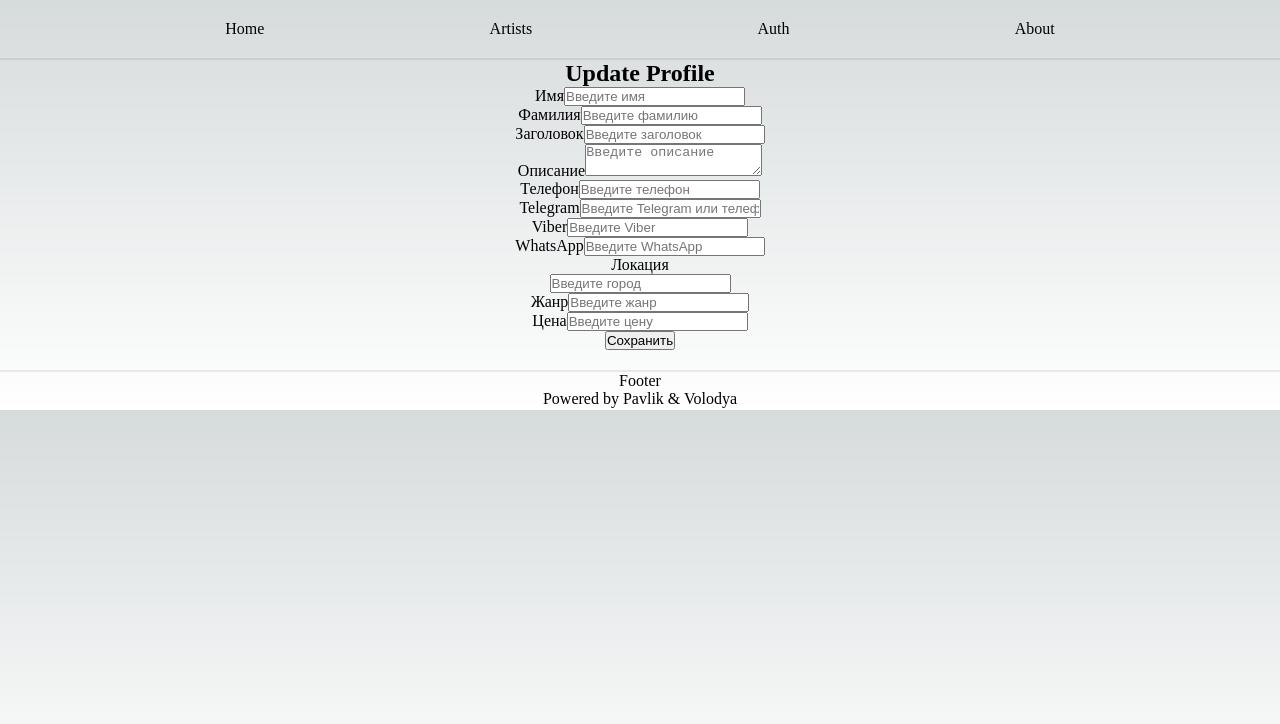
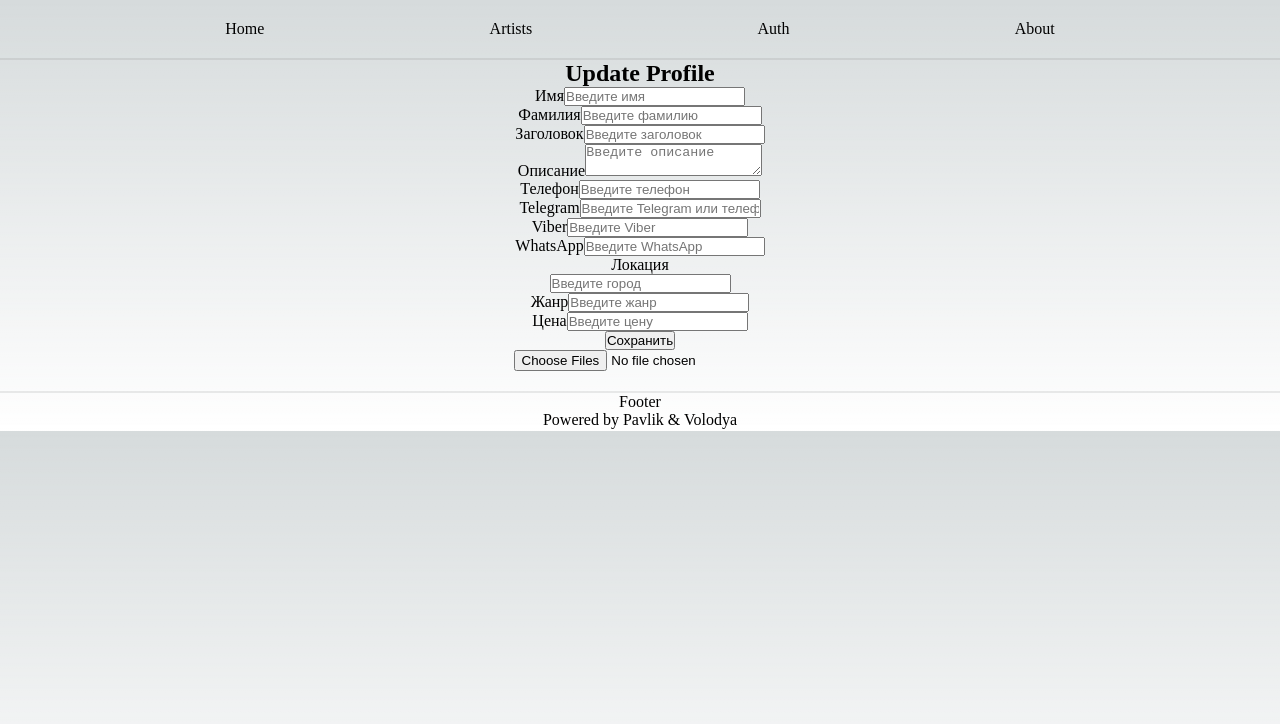
Before and after one commit to smirnypavel/show, a Next.js app: page /profile/update in a window 1280 px wide. Shown: the top 724 px of the page. Built offline with nearby package versions, Linux system fonts and the light colour scheme.

Commit message:
cloudinary add

```diff
--- /dev/null
+++ b/components/User/UploadImage.tsx
@@ -0,0 +1,90 @@
+import React, { useState } from "react";
+import { getUser } from "@/redux/auth/authSelectors";
+import { useSelector } from "react-redux";
+import Image from "next/image";
+
+const cloudName = "show-image";
+const uploadPreset = "aar6vwv6";
+
+const CloudinaryImageUpload: React.FC = () => {
+  const [images, setImages] = useState<
+    Array<{ url: string; publicId: string }>
+  >([]);
+  const [loading, setLoading] = useState(false);
+  const user = useSelector(getUser);
+
+  const handleImageUpload = async (
+    event: React.ChangeEvent<HTMLInputElement>
+  ) => {
+    const files = event.target.files;
+    if (!files) return;
+
+    // Проверка на максимальное количество загружаемых файлов
+    if (files.length > 5) {
+      alert("Можно загрузить только до 5 изображений!");
+      return;
+    }
+
+    const formData = new FormData();
+
+    for (let i = 0; i < files.length; i++) {
+      formData.append("file", files[i]);
+      formData.append("upload_preset", uploadPreset);
+      formData.append("folder", `user_${user._id}`);
+      console.log(user._id, "username");
+
+      try {
+        setLoading(true);
+        const response = await fetch(
+          `https://api.cloudinary.com/v1_1/${cloudName}/image/upload`,
+          {
+            method: "POST",
+            body: formData,
+          }
+        );
+
+        const data = await response.json();
+        const uploadedImage = {
+          url: data.secure_url,
+          publicId: data.public_id,
+        };
+
+        setImages((prevImages) => [...prevImages, uploadedImage]);
+      } catch (error) {
+        console.error("Error uploading image:", error);
+      } finally {
+        setLoading(false);
+      }
+    }
+  };
+
+  return (
+    <div>
+      <input
+        type="file"
+        accept="image/*"
+        onChange={handleImageUpload}
+        multiple
+        disabled={images.length >= 5} // Заблокировать поле ввода, если загружено 5 изображений
+      />
+      {loading && <p>Загрузка...</p>}
+      <div>
+        {images.map((image, index) => (
+          <div key={index}>
+            <Image
+              src={image.url}
+              alt={`Фото ${index + 1}`}
+              width={100}
+              height={100}
+              style={{ maxWidth: "100px", margin: "10px" }}
+            />
+            <p>Ссылка на фото: {image.url}</p>
+            <p>publicId: {image.publicId}</p>
+          </div>
+        ))}
+      </div>
+    </div>
+  );
+};
+
+export default CloudinaryImageUpload;
--- a/components/User/UserUpdateForm.tsx
+++ b/components/User/UserUpdateForm.tsx
@@ -3,6 +3,7 @@ import React, { useState } from "react";
 import { Formik, Form, Field, ErrorMessage } from "formik";
 import * as Yup from "yup";
 import CitySearch from "../helpers/searchCity";
+import CloudinaryImageUpload from "./UploadImage";
 
 export type UserUpdateFormValues = {
   firstName: string;
@@ -78,6 +79,7 @@ const UserUpdateForm: React.FC<Props> = ({ initialValues, onSubmit }) => {
     onSubmit(updatedValues);
   };
   return (
+    <>
       <Formik
         initialValues={initialValues}
         validationSchema={validationSchema}
@@ -243,6 +245,8 @@ const UserUpdateForm: React.FC<Props> = ({ initialValues, onSubmit }) => {
           </Form>
         )}
       </Formik>
+      <CloudinaryImageUpload />
+    </>
   );
 };
 
--- a/data/category.json
+++ /dev/null
@@ -1,6 +0,0 @@
-{
-  "аниматор": ["детский", "взрослый"],
-  "вокалист": ["джаз", "металист", "рок"],
-  "группа": ["джаз", "металист", "рок"],
-  "акробат": "акробат"
-}
--- a/next.config.js
+++ b/next.config.js
@@ -1,6 +1,15 @@
 /** @type {import('next').NextConfig} */
 const nextConfig = {
   reactStrictMode: true,
-}
+  images: {
+    domains: [
+      "fakestoreapi.com",
+      "cdn-icons-png.flaticon.com",
+      "lh3.googleusercontent.com",
+      "res.cloudinary.com",
+      "ldsound.info",
+    ],
+  },
+};
 
-module.exports = nextConfig
+module.exports = nextConfig;
```
Lines whose indentation alone changed are shown as unchanged.
